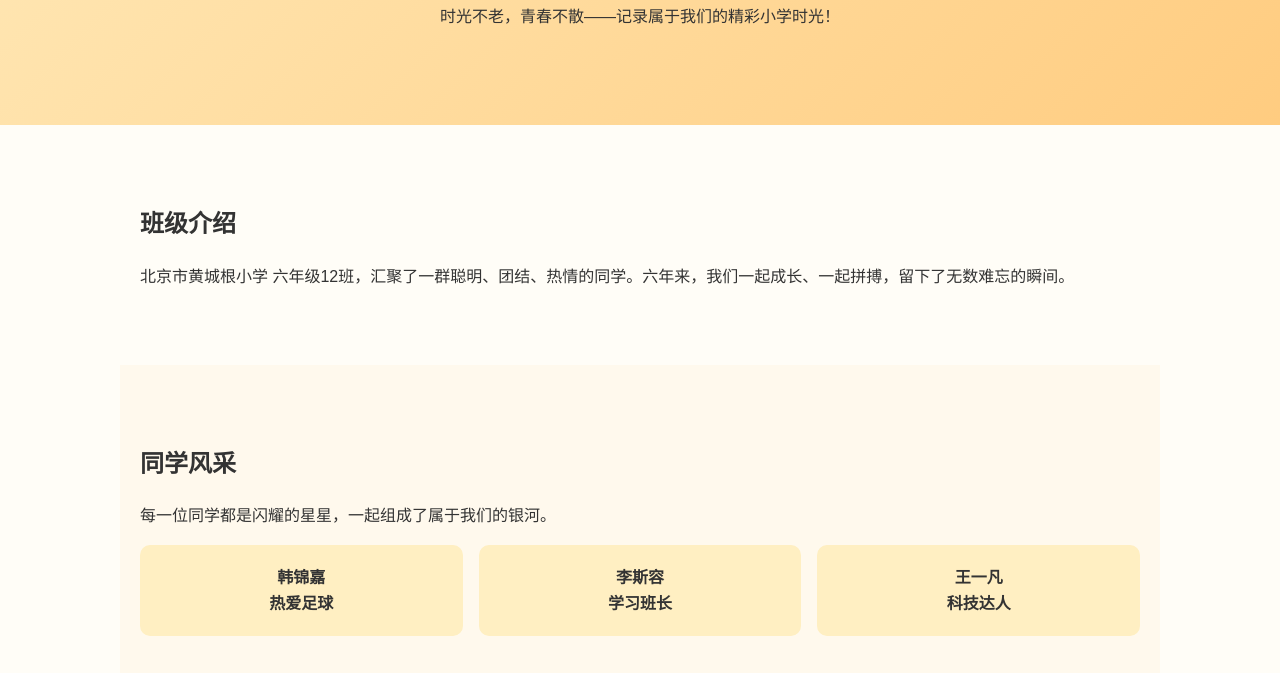
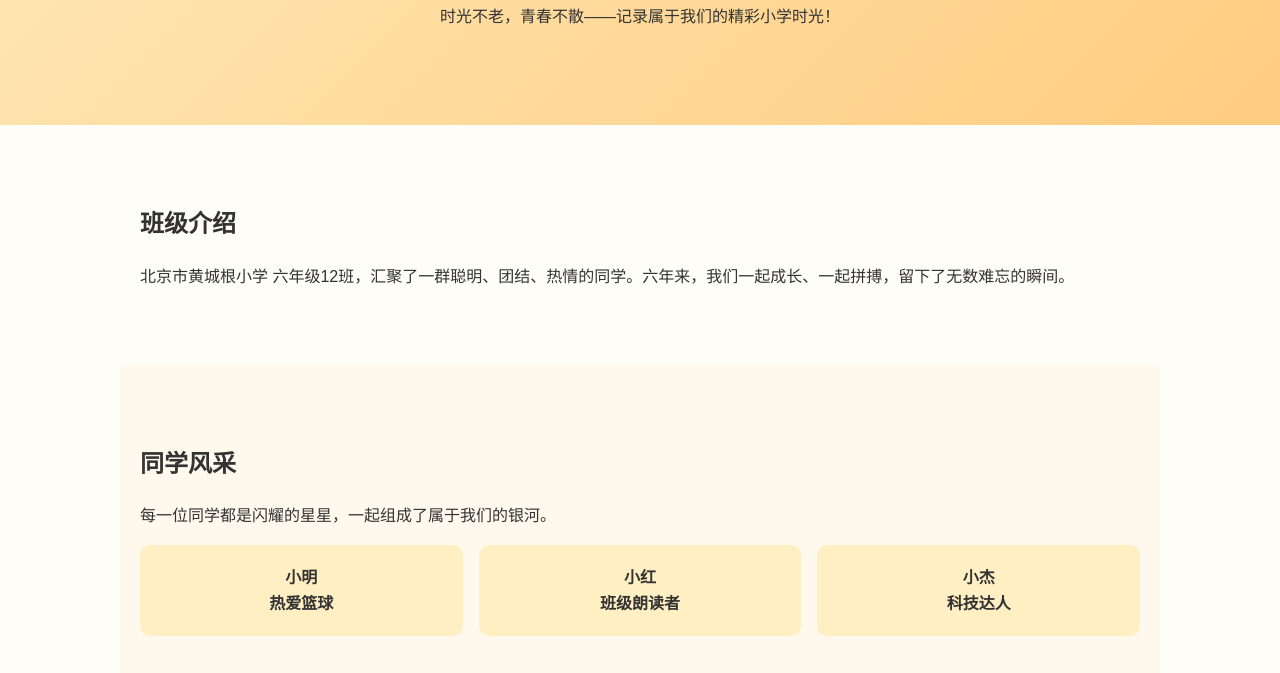
Before and after one commit to vonhaw/hcg6122025, a plain HTML site: page index.html in a window 1280 px wide. Shown: the part 279-952 px from the top of the page. Drawn offline with Linux system fonts and the light colour scheme.

Commit message:
Add files via upload

```diff
--- a/index.html
+++ b/index.html
@@ -38,9 +38,9 @@
     <h2>同学风采</h2>
     <p>每一位同学都是闪耀的星星，一起组成了属于我们的银河。</p>
     <div class="grid">
-      <div class="student-card">韩锦嘉<br/>热爱足球</div>
-      <div class="student-card">李斯容<br/>学习班长</div>
-      <div class="student-card">王一凡<br/>科技达人</div>
+      <div class="student-card">小明<br/>热爱篮球</div>
+      <div class="student-card">小红<br/>班级朗读者</div>
+      <div class="student-card">小杰<br/>科技达人</div>
       <!-- 更多学生卡片... -->
     </div>
   </section>
```
